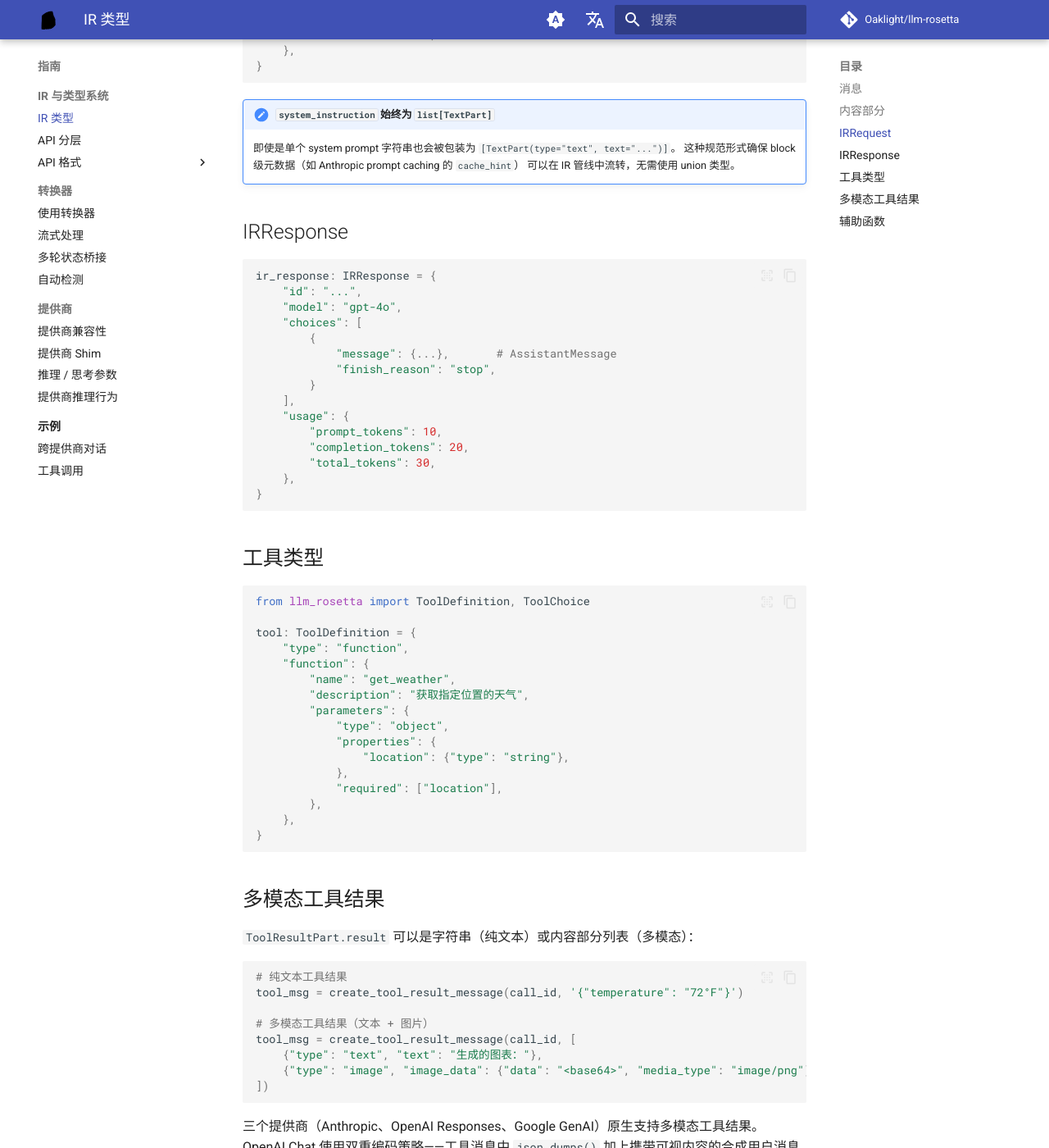
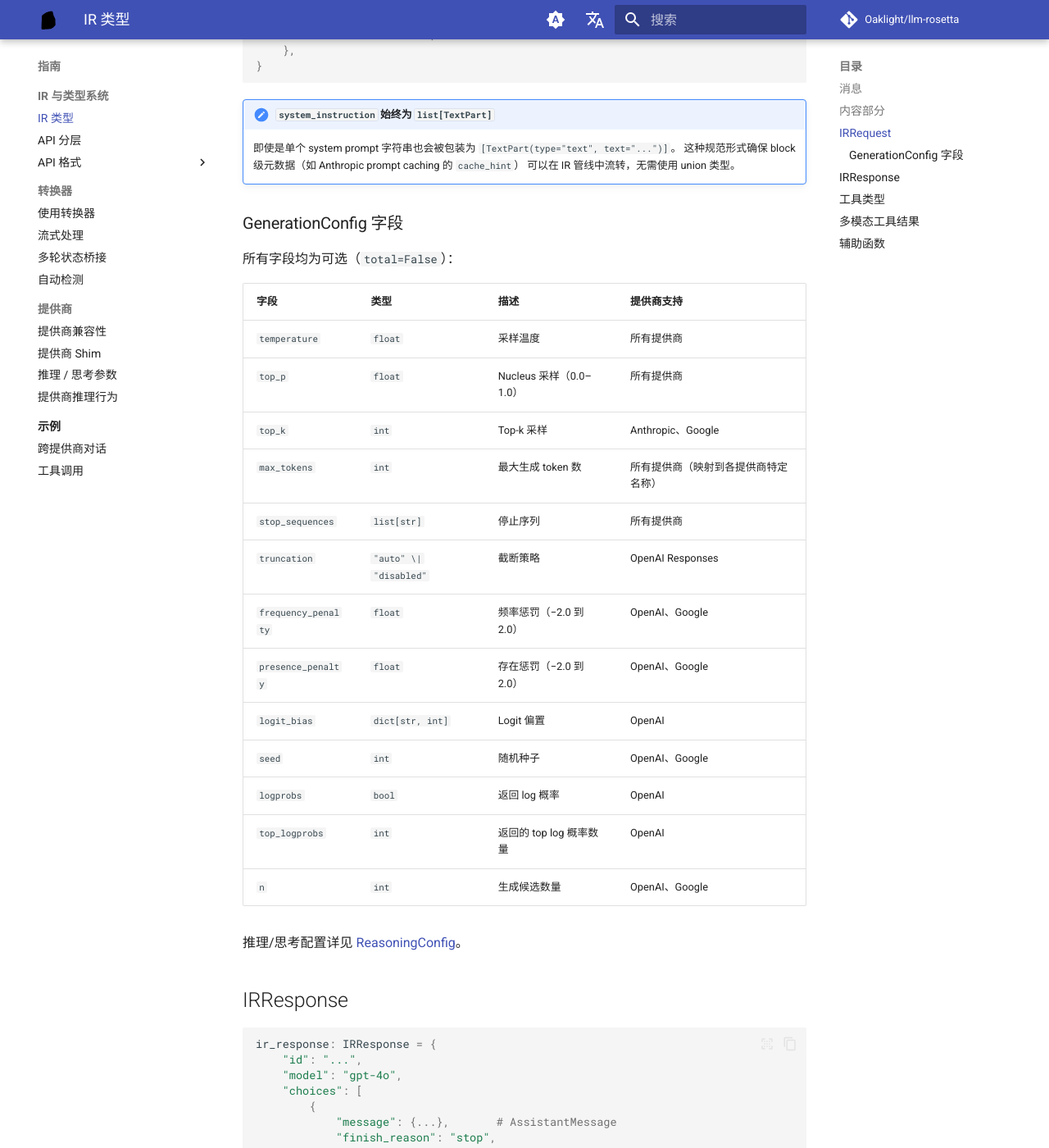
Before and after one commit to Oaklight/llm-rosetta, an MkDocs documentation site: the page built from docs/guide/ir-types.md, in a window 1280 px wide and 1400 px high, scrolled down 1509 px. Shown: the whole window at 82% size. Built offline with MkDocs 1.6.1 and Material for MkDocs 9.7.7, drawn with Linux system fonts in a browser that asks for light colours; comment, search, counter and statistics services are not loaded.

Commit message:
docs: add GenerationConfig field table and config reload note
- Add full GenerationConfig field reference table to ir-types.md with
  type, description, and provider support for all 13 fields
- Add config reload tip to configuration.md explaining that the gateway
  does not watch config files — use admin panel/API for hot-reload

```diff
--- a/docs/guide/ir-types.md
+++ b/docs/guide/ir-types.md
@@ -55,6 +55,28 @@ ir_request: IRRequest = {
     即使是单个 system prompt 字符串也会被包装为 `[TextPart(type="text", text="...")]`。
     这种规范形式确保 block 级元数据（如 Anthropic prompt caching 的 `cache_hint`）
     可以在 IR 管线中流转，无需使用 union 类型。
+
+### GenerationConfig 字段
+
+所有字段均为可选（`total=False`）：
+
+| 字段 | 类型 | 描述 | 提供商支持 |
+|------|------|------|-----------|
+| `temperature` | `float` | 采样温度 | 所有提供商 |
+| `top_p` | `float` | Nucleus 采样（0.0–1.0） | 所有提供商 |
+| `top_k` | `int` | Top-k 采样 | Anthropic、Google |
+| `max_tokens` | `int` | 最大生成 token 数 | 所有提供商（映射到各提供商特定名称） |
+| `stop_sequences` | `list[str]` | 停止序列 | 所有提供商 |
+| `truncation` | `"auto" \| "disabled"` | 截断策略 | OpenAI Responses |
+| `frequency_penalty` | `float` | 频率惩罚（−2.0 到 2.0） | OpenAI、Google |
+| `presence_penalty` | `float` | 存在惩罚（−2.0 到 2.0） | OpenAI、Google |
+| `logit_bias` | `dict[str, int]` | Logit 偏置 | OpenAI |
+| `seed` | `int` | 随机种子 | OpenAI、Google |
+| `logprobs` | `bool` | 返回 log 概率 | OpenAI |
+| `top_logprobs` | `int` | 返回的 top log 概率数量 | OpenAI |
+| `n` | `int` | 生成候选数量 | OpenAI、Google |
+
+推理/思考配置详见 [ReasoningConfig](../guide/reasoning.md)。
 
 ## IRResponse
 
```
Also changed, not shown: docs/gateway/configuration.md (+3 -0 lines).
